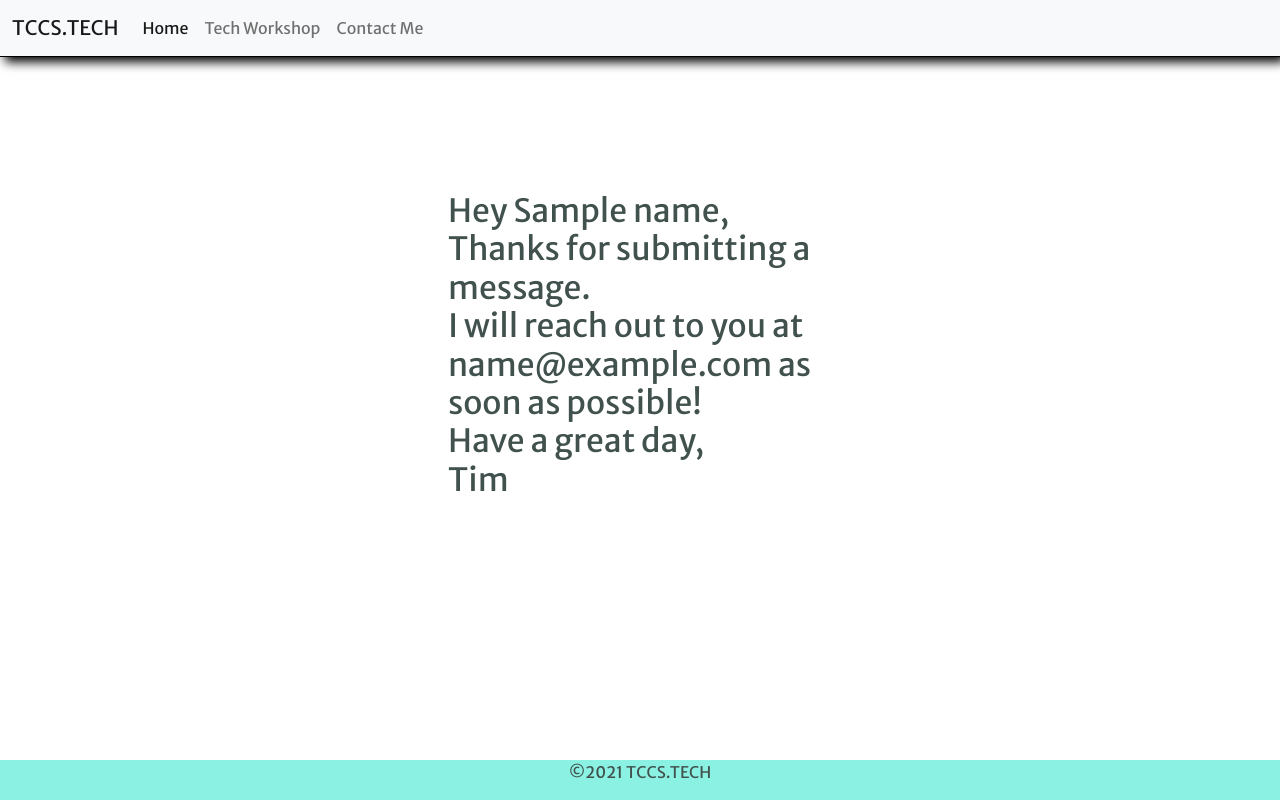
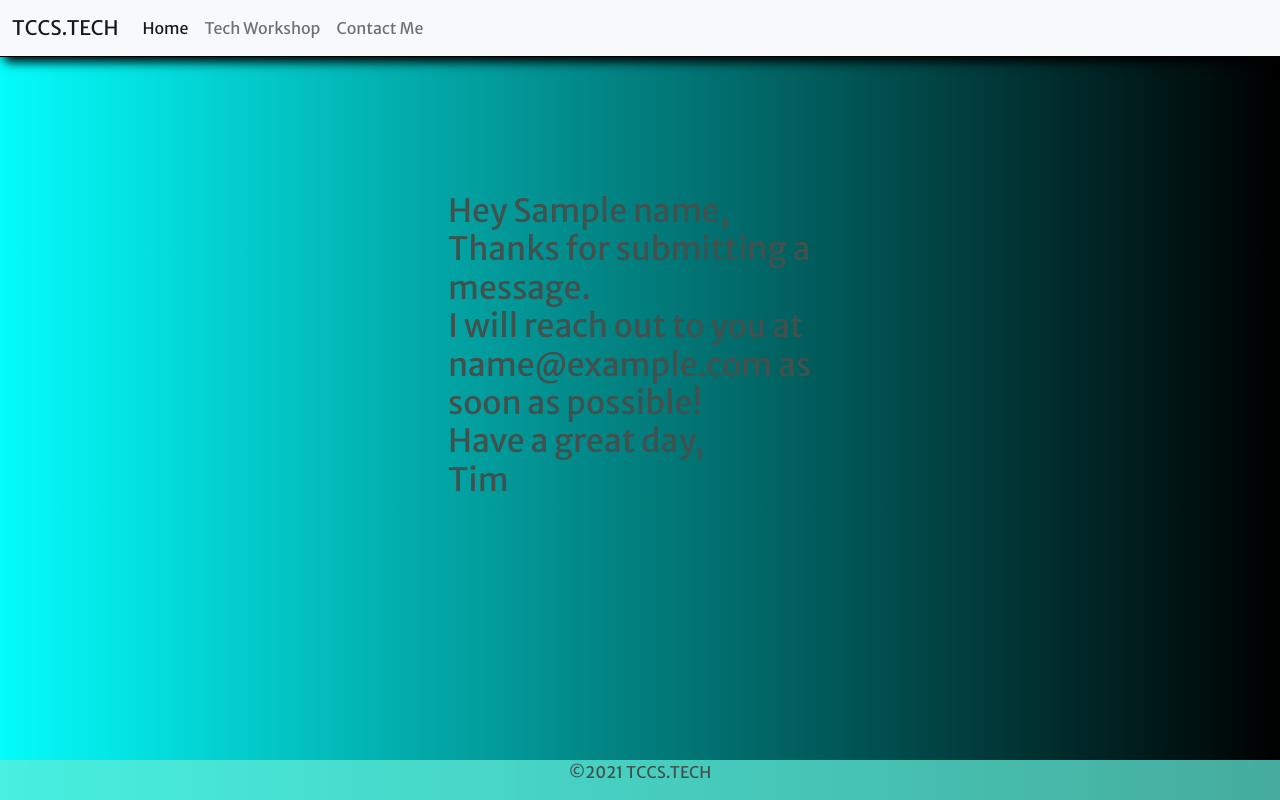
Before and after one commit to tccSolutions/tccs-flask, a Flask app: template templates/contact_page/contact_good.html in a window 1280 px wide. Run offline with Flask 2, Linux system fonts and the light colour scheme; the template is opened without the code that fills it: most values are stand-ins (such as "Sample title", 1, 10 or a date in 2020); some libraries are stand-ins or nearby versions.

Commit message:
update to contact_good.html

```diff
--- a/templates/contact_page/contact_good.html
+++ b/templates/contact_page/contact_good.html
@@ -5,7 +5,7 @@
     <link rel="stylesheet" href="../../static/styles/styles.css"/>
     <title>Message Sent</title>
 </head>
-<body>
+<body style="background-image:linear-gradient(90deg, rgb(4, 252, 252), rgb(0, 0, 0))">
 {% extends 'index.html' %}
 {%block content%}
 <div class="contact-good">
```
